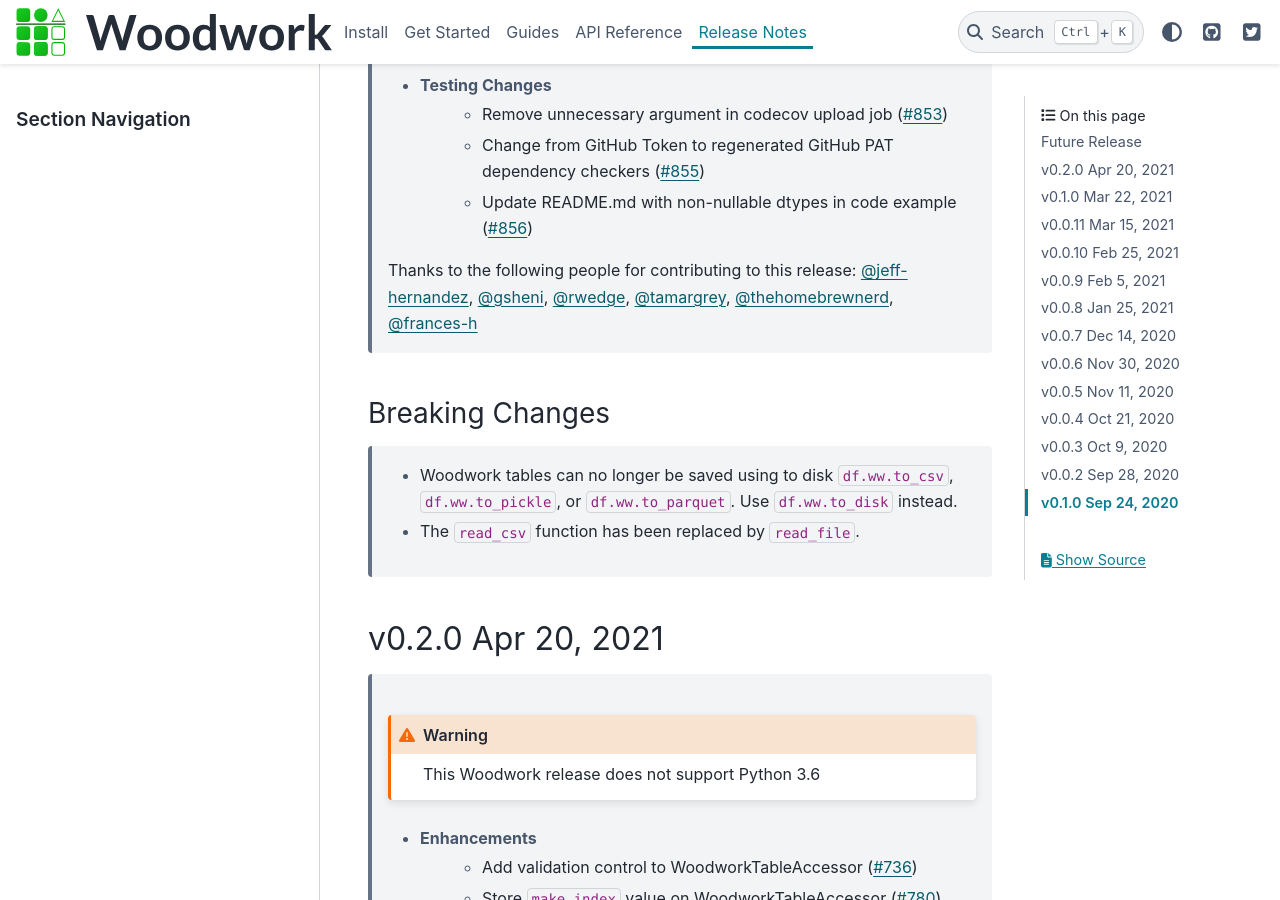
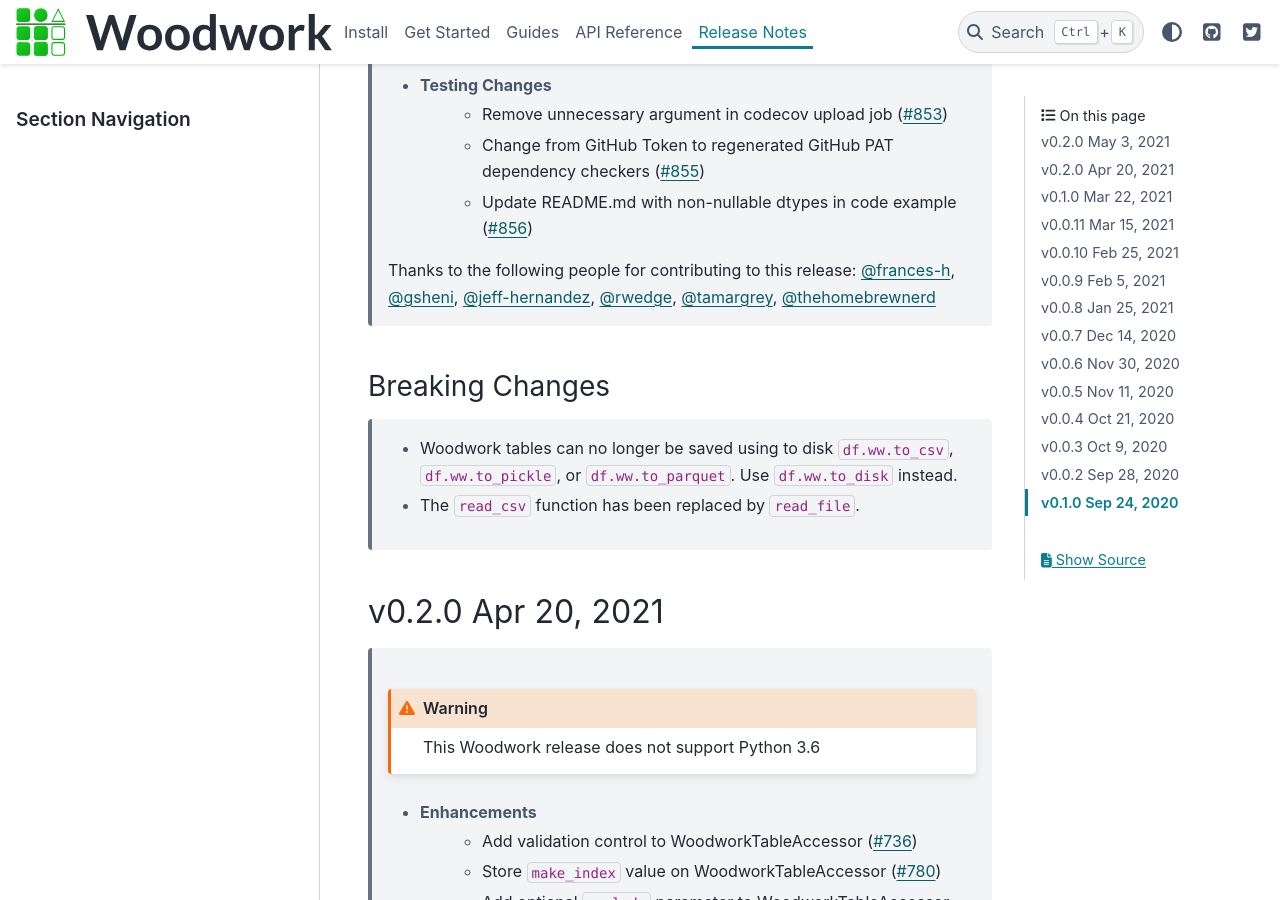
Before and after one commit to alteryx/woodwork, a Sphinx documentation site: the page built from docs/source/release_notes.rst, in a window 1280 px wide and 900 px high, scrolled down 1006 px. Built offline with Sphinx 7.4.7 and the PyData theme 0.15.4, drawn with Linux system fonts in a browser that asks for light colours; comment, search, counter and statistics services are not loaded; some of the changed text lies outside the part shown.

Commit message:
bump version and release notes

```diff
--- a/docs/source/release_notes.rst
+++ b/docs/source/release_notes.rst
@@ -2,8 +2,18 @@
 
 Release Notes
 -------------
-Future Release
-==============
+.. Future Release
+  ==============
+    * Enhancements
+    * Fixes
+    * Changes
+    * Documentation Changes
+    * Testing Changes
+
+.. Thanks to the following people for contributing to this release:
+
+v0.2.0 May 3, 2021
+==================
     * Enhancements
         * Add ``is_schema_valid`` and ``get_invalid_schema_message`` functions for checking schema validity (:pr:`834`)
         * Add logical type for ``Age`` and ``AgeNullable`` (:pr:`849`)
@@ -27,7 +37,7 @@
         * Update README.md with non-nullable dtypes in code example (:pr:`856`)
 
     Thanks to the following people for contributing to this release:
-    :user:`jeff-hernandez`, :user:`gsheni`, :user:`rwedge`, :user:`tamargrey`, :user:`thehomebrewnerd`, :user:`frances-h`
+    :user:`frances-h`, :user:`gsheni`, :user:`jeff-hernandez`, :user:`rwedge`, :user:`tamargrey`, :user:`thehomebrewnerd`
 
 Breaking Changes
 ++++++++++++++++
--- a/setup.py
+++ b/setup.py
@@ -15,7 +15,7 @@
     author='Alteryx, Inc.',
     author_email='support@featurelabs.com',
     license='BSD 3-clause',
-    version='0.2.0',
+    version='0.3.0',
     description='a two-dimensional data object with labeled axes and typing information',
     url='https://github.com/alteryx/woodwork/',
     classifiers=[
--- a/woodwork/version.py
+++ b/woodwork/version.py
@@ -1 +1 @@
-__version__ = "0.2.0"
+__version__ = "0.3.0"
```
Also changed, not shown: 1 other file.
